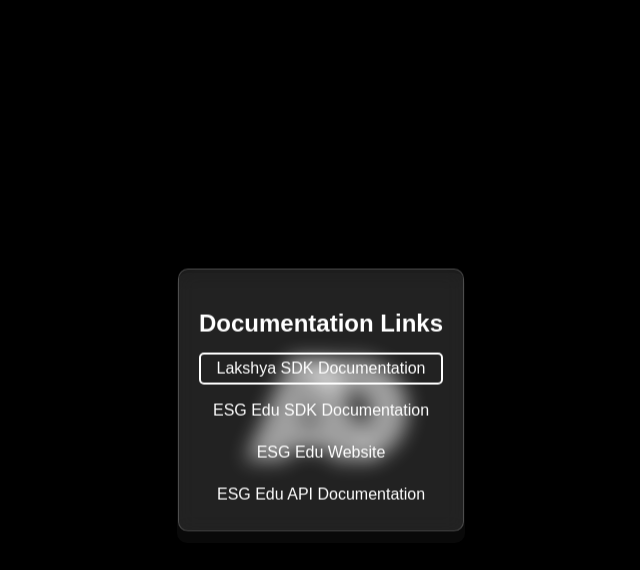
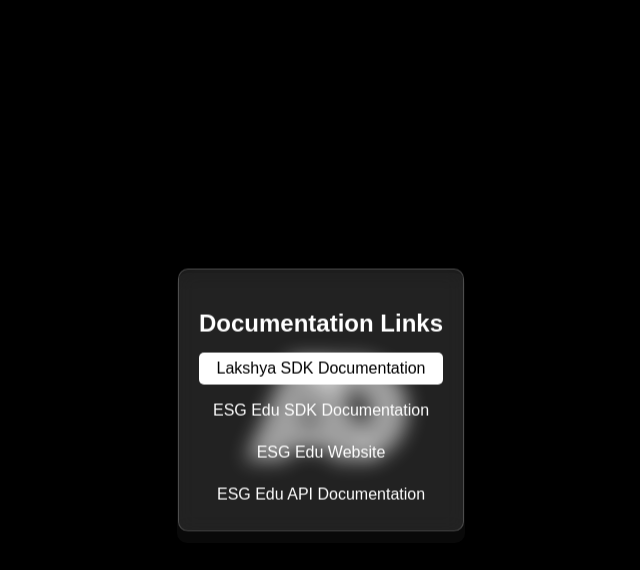
Before and after one commit to Yogesh-Dubey-Ayesavi/yogesh-dubey-ayesavi.github.io, a plain HTML site: page index.html in a window 1280 px wide. In both pictures the pointer is over the link "Lakshya SDK Documentation". Shown: the whole page, without its empty margins (319-959 px from the left). Drawn offline with Linux system fonts and the light colour scheme.

Commit message:
Update index.html

```diff
--- a/index.html
+++ b/index.html
@@ -43,6 +43,7 @@
         }
 
         .links {
+
             display: flex;
             flex-direction: column;
             gap: 10px;
@@ -58,8 +59,10 @@
         }
 
         .link:hover {
-            color: #fff;
-            border-color: #fff;}
+    color: #000;
+    /* border-color: #fff; */
+    background-color: #fff; /* Add background color on hover */
+}
 
         img {
             max-width: 50%;  /* Adjust the value to make the image smaller */
```
